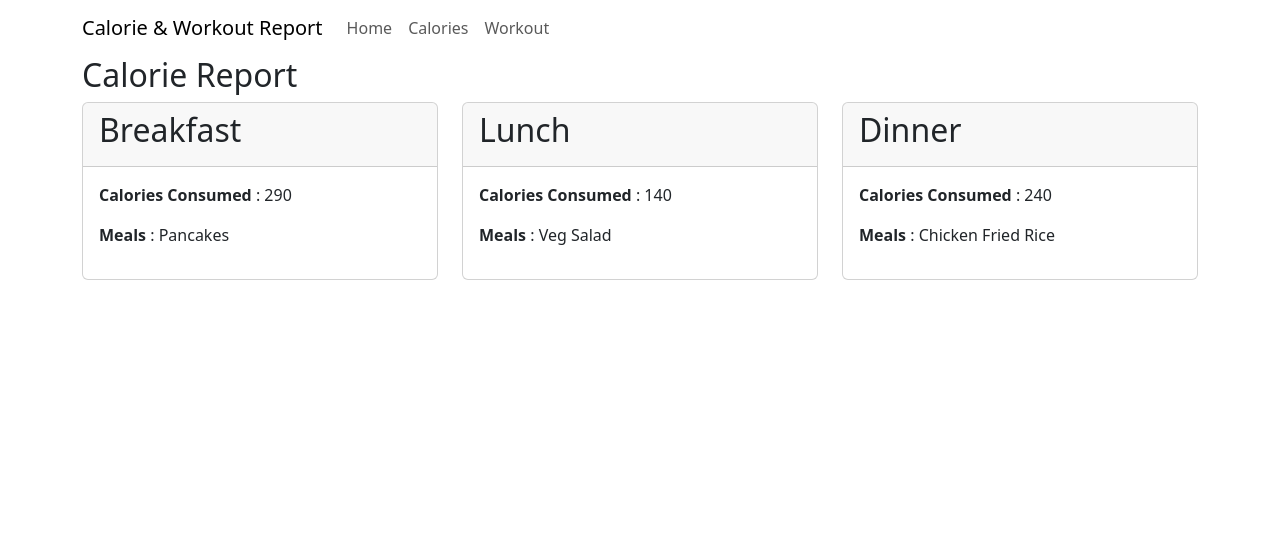
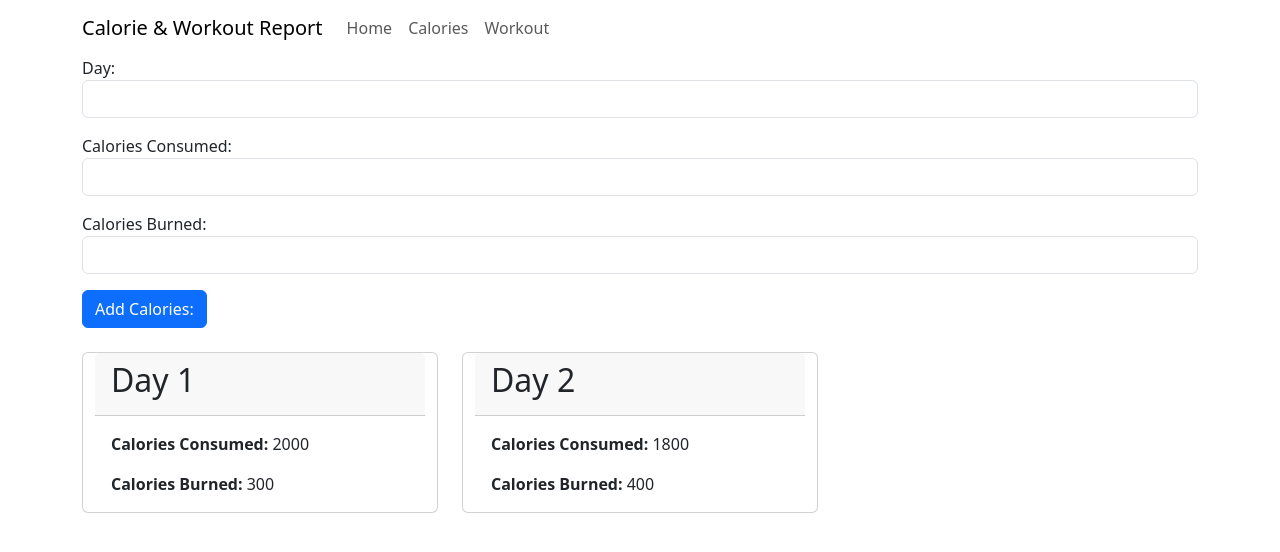
Before and after one commit to checodezz/VA3.2_HW_1, a plain HTML site: page calorie.html in a window 1280 px wide. Drawn offline with nearby package versions, Linux system fonts and the light colour scheme.

Commit message:
added JavaScript to calorie.html

```diff
--- a/calorie.html
+++ b/calorie.html
@@ -3,12 +3,8 @@
 
 <head>
   <title>Calories</title>
-  <link
-href="https://cdn.jsdelivr.net/npm/bootstrap@5.3.2/dist/css/bootstrap.min.css"
-    rel="stylesheet"
-    integrity="sha384-T3c6CoIi6uLrA9TneNEoa7RxnatzjcDSCmG1MXxSR1GAsXEV/Dwwykc2MPK8M2HN"
-    crossorigin="anonymous"
-  />
+  <link href="https://cdn.jsdelivr.net/npm/bootstrap@5.3.2/dist/css/bootstrap.min.css" rel="stylesheet"
+    integrity="sha384-T3c6CoIi6uLrA9TneNEoa7RxnatzjcDSCmG1MXxSR1GAsXEV/Dwwykc2MPK8M2HN" crossorigin="anonymous" />
   <script src="https://cdn.jsdelivr.net/npm/bootstrap@5.3.2/dist/js/bootstrap.bundle.min.js"></script>
 
 </head>
@@ -16,18 +12,11 @@ href="https://cdn.jsdelivr.net/npm/bootstrap@5.3.2/dist/css/bootstrap.min.css"
 <body>
   <header>
     <nav class="text-secondary navbar navbar-expand-lg">
-    <div class="container">
+      <div class="container">
         <a class="navbar-brand" href="index.html">Calorie & Workout Report</a>
 
-        <button
-          class="navbar-toggler"
-          type="button"
-          data-bs-toggle="collapse"
-          data-bs-target="#navbarNavAltMarkup"
-          aria-controls="navbarNavAltMarkup"
-          aria-expanded="false"
-          aria-label="Toggle navigation"
-        >
+        <button class="navbar-toggler" type="button" data-bs-toggle="collapse" data-bs-target="#navbarNavAltMarkup"
+          aria-controls="navbarNavAltMarkup" aria-expanded="false" aria-label="Toggle navigation">
           <span class="navbar-toggler-icon"></span>
         </button>
 
@@ -48,49 +37,115 @@ href="https://cdn.jsdelivr.net/npm/bootstrap@5.3.2/dist/css/bootstrap.min.css"
     </nav>
   </header>
 
-  <main>
   <section class="container">
-    <h2>Calorie Report</h2>
-    <div class="row">
-      <div class="col-md-4">
-        <div class="card">
-          <div class="card-header">
-            <h2>Breakfast</h2>
-          </div>
-          <div class="card-body">
-            <p><strong>Calories Consumed</strong> : 290</p>
-            <p><strong>Meals</strong> : Pancakes</p>
-          </div>
-        </div>
+    <form>
+      <div class="mb-3">
+        <label for="inputDay">Day:</label><br>
+        <input class="form-control" type="text" id="inputDay" required>
       </div>
 
-      <div class="col-md-4">
-        <div class="card">
-          <div class="card-header">
-            <h2>Lunch</h2>
-          </div>
-          <div class="card-body">
-            <p><strong>Calories Consumed</strong> : 140</p>
-            <p><strong>Meals</strong> : Veg Salad</p>
-          </div>
-        </div>
+      <div class="mb-3">
+        <label for="inputCaloriesConsumed">Calories Consumed: </label><br>
+        <input class="form-control" id="inputCaloriesConsumed" type="number" required>
       </div>
 
-      <div class="col-md-4">
-        <div class="card">
-          <div class="card-header">
-            <h2>Dinner</h2>
-          </div>
-          <div class="card-body">
-            <p><strong>Calories Consumed</strong> : 240</p>
-            <p><strong>Meals</strong> : Chicken Fried Rice</p>
-          </div>
-        </div>
+      <div class="mb-3">
+        <label for="inputCaloriesBurned">Calories Burned: </label><br>
+        <input class="form-control" type="number" id="inputCaloriesBurned">
       </div>
 
+      <button class="btn btn-primary" type="button" id="addCaloriesBtn">Add Calories: </button>
+    </form>
+  </section>
+
+  <section class="container mt-4">
+    <div id="calorieList" class="row">
     </div>
   </section>
-  </main>
+
+
+  <script>
+
+    const calorieDetails = [
+      {
+        id: 1,
+        days: 'Day 1',
+        calorieConsumed: 2000,
+        calorieBurned: 300
+      },
+      {
+        id: 2,
+        days: 'Day 2',
+        calorieConsumed: 1800,
+        calorieBurned: 400
+      }
+    ];
+
+    const addCaloriesBtn = document.querySelector('#addCaloriesBtn')
+    const calorieList = document.querySelector('#calorieList')
+
+    function updateCalorieReport(data) {
+      calorieList.innerHTML = ''
+
+      for (let i = 0; i < data.length; i++) {
+        const col = document.createElement('div')
+        col.className = 'col-md-4'
+
+        const card = document.createElement('div')
+        card.className = 'card mb-3 container'
+
+        const cardHeader = document.createElement('div')
+        cardHeader.className = 'card-header'
+
+        const h2 = document.createElement('h2')
+        h2.textContent = data[i].days
+
+        cardHeader.appendChild(h2)
+
+        const cardBody = document.createElement('div')
+        cardBody.className = 'card-body'
+
+        const caloriesConsumed = document.createElement('p')
+        caloriesConsumed.className = 'card-text'
+        caloriesConsumed.innerHTML = `<strong>Calories Consumed:
+ </strong>${data[i].calorieConsumed}`
+
+        const caloriesBurned = document.createElement('p')
+        caloriesBurned.className = 'card-text'
+        caloriesBurned.innerHTML = `<strong>Calories Burned: </strong>${data[i].calorieBurned}`
+
+        card.appendChild(cardHeader)
+        cardBody.appendChild(caloriesConsumed)
+        cardBody.appendChild(caloriesBurned)
+        card.appendChild(cardBody)
+
+        col.appendChild(card)
+        calorieList.appendChild(col)
+      }
+    }
+
+    addCaloriesBtn.addEventListener('click', function () {
+      const inputDay = document.querySelector('#inputDay').value
+      const inputCaloriesConsumed = document.querySelector('#inputCaloriesConsumed').value
+      const inputCaloriesBurned = document.querySelector('#inputCaloriesBurned').value
+
+      if (inputDay && inputCaloriesConsumed && inputCaloriesBurned) {
+        const calorieInputId = calorieDetails.length + 1
+        const newCalorieInput = {
+          id: calorieInputId,
+          days: inputDay,
+          calorieConsumed: inputCaloriesConsumed,
+          calorieBurned: inputCaloriesBurned
+        }
+        calorieDetails.push(newCalorieInput)
+        updateCalorieReport(calorieDetails)
+      }
+    })
+
+
+    updateCalorieReport(calorieDetails)
+
+  </script>
 </body>
 
 </html>
```
